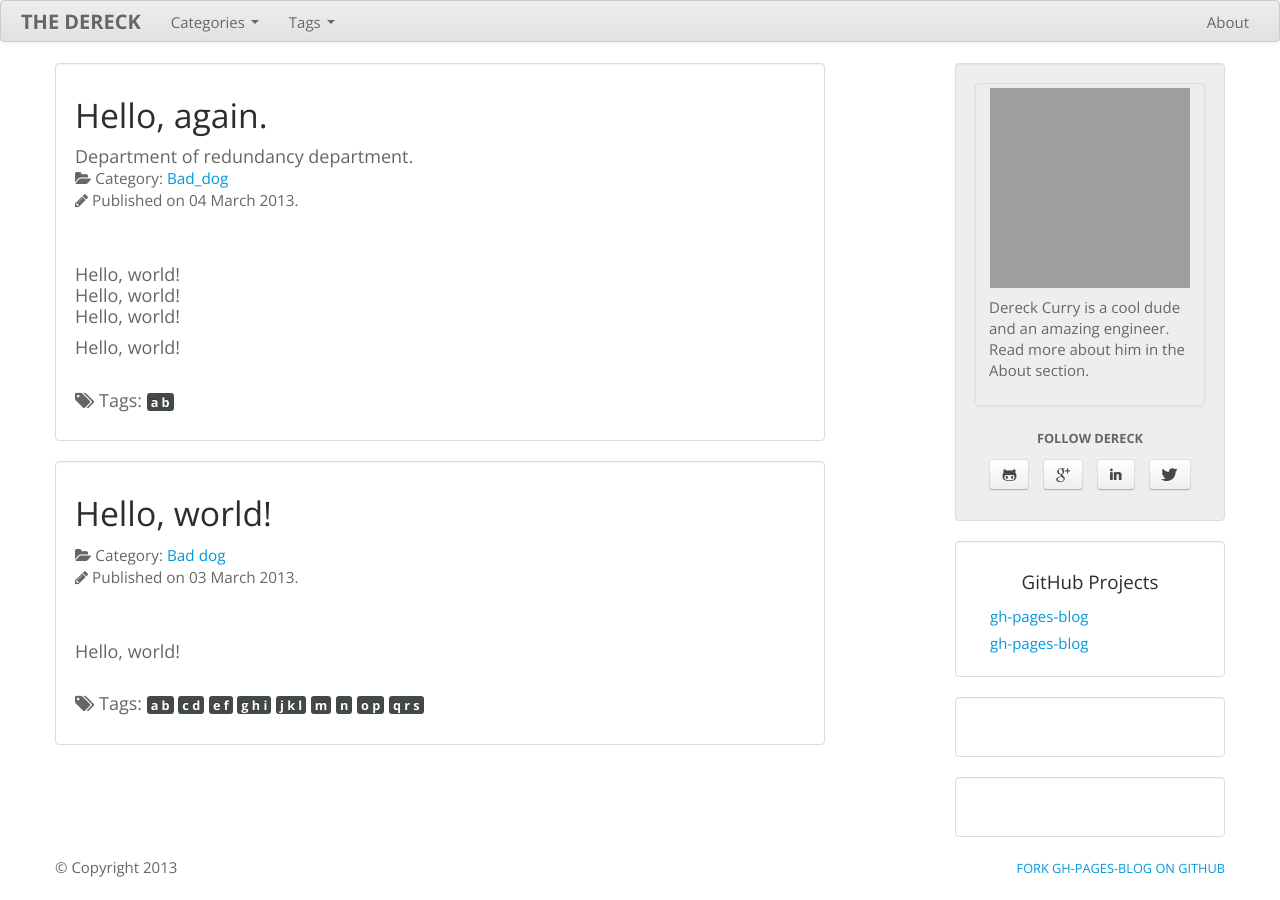
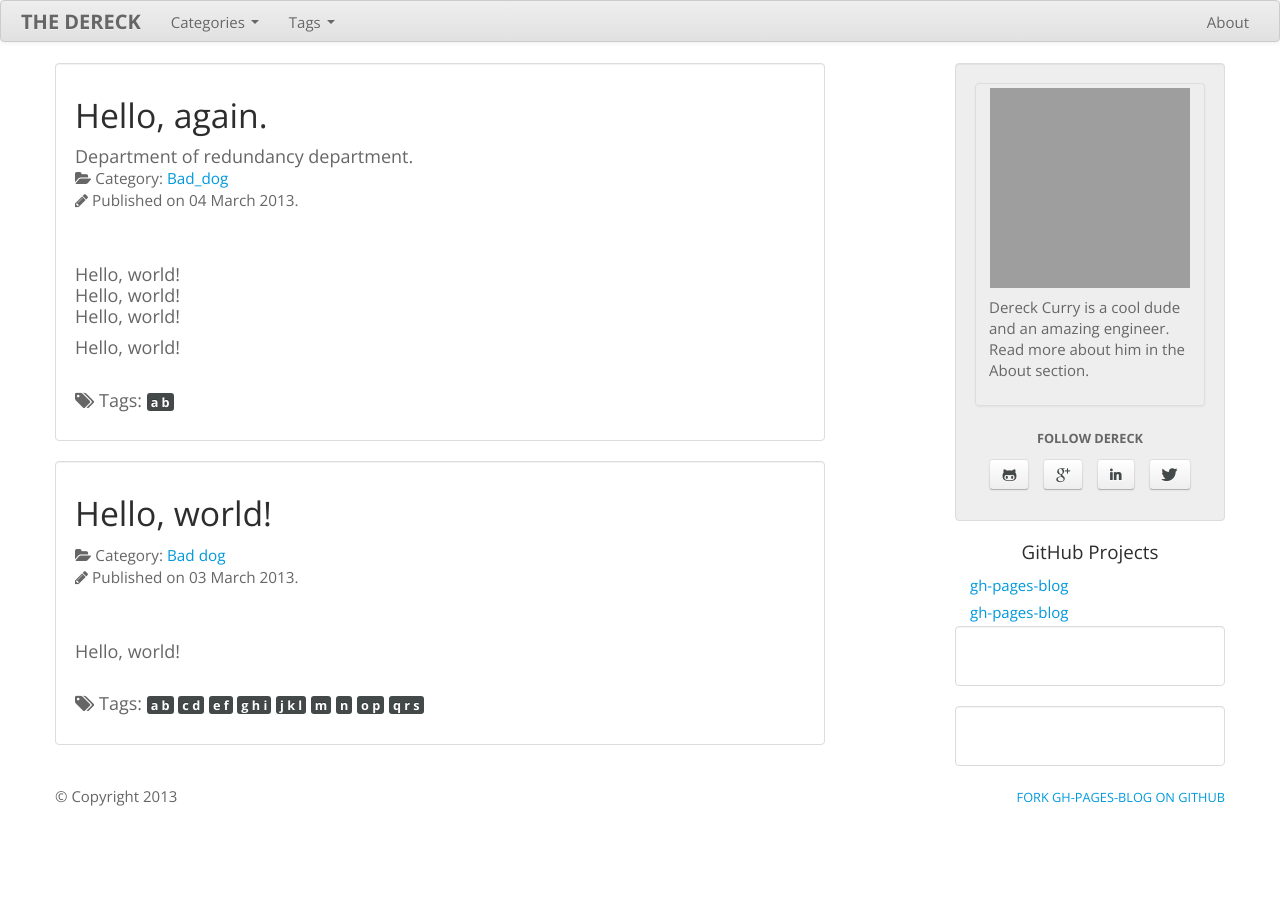
Before and after one commit to thedereck/thedereck.github.com, a Jekyll site: the page built from index.html, in a window 1280 px wide. Built offline with Jekyll 4.4.1, drawn with Linux system fonts in a browser that asks for light colours; grey boxes are pictures that could not be loaded.

Commit message:
Removing well-outline from Github Projects

```diff
--- a/_includes/body/sections/github-projects.html
+++ b/_includes/body/sections/github-projects.html
@@ -1,4 +1,3 @@
-<div class="well-outline">
 	<h4 class="text-center">
 		GitHub Projects
 	</h4>
@@ -10,4 +9,3 @@
 		</li>
 		{% endfor %}
 	</ul>
-</div>
```
